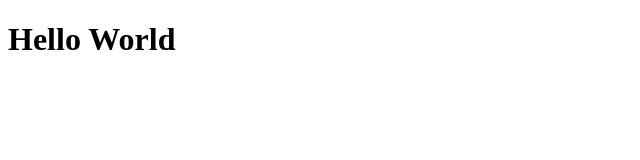
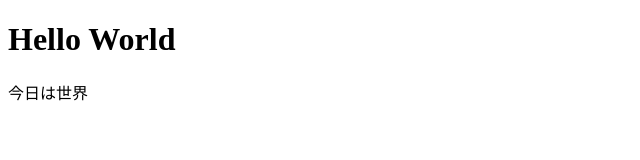
Before and after one commit to runaaaaa/kadai-githubpages, a plain HTML site: page index.html in a window 1280 px wide. Shown: the whole page, without its empty margins (0-640 px from the left). Drawn offline with Linux system fonts and the light colour scheme.

Commit message:
Update index.html

```diff
--- a/index.html
+++ b/index.html
@@ -6,5 +6,6 @@
     </head>
     <body>
         <h1>Hello World</h1>
+        <p>今日は世界</p>
     </body>
 </html>
```
